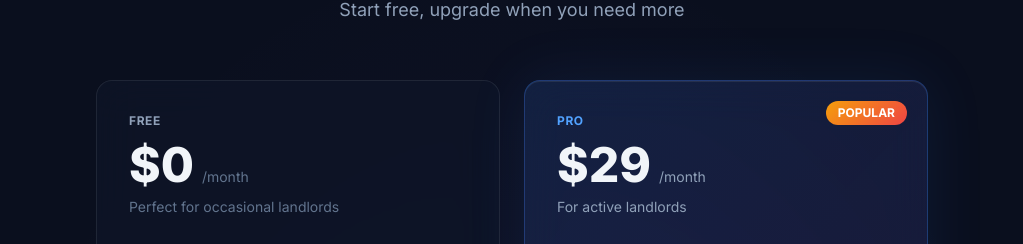
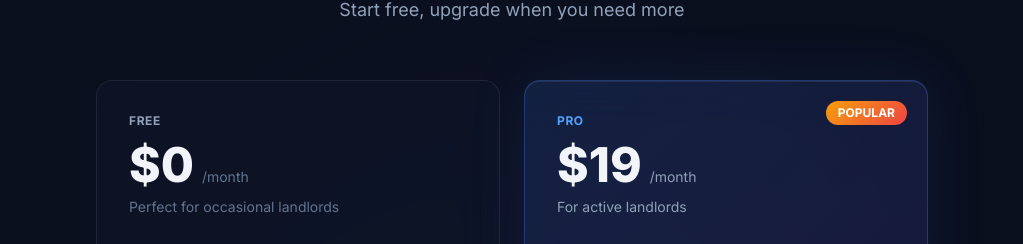
Before and after one commit to tapmuseofficial-wq/tenantiq, a Next.js app: page / in a window 1280 px wide. Shown: the part 2193-2437 px from the top of the page, without its empty margins (128-1151 px from the left). Built offline with nearby package versions, Linux system fonts and the light colour scheme.

Commit message:
update pricing to

```diff
--- a/app/page.tsx
+++ b/app/page.tsx
@@ -337,7 +337,7 @@ export default function LandingPage() {
               <div className="mb-7">
                 <p className="text-xs font-bold text-blue-400 uppercase tracking-wider mb-3">Pro</p>
                 <div>
-                  <span className="text-5xl font-extrabold text-slate-100">$29</span>
+                  <span className="text-5xl font-extrabold text-slate-100">$19</span>
                   <span className="text-slate-400 ml-2 text-sm">/month</span>
                 </div>
                 <p className="text-sm text-slate-400 mt-2">For active landlords</p>
```
Also changed, not shown: .claude/settings.local.json.
